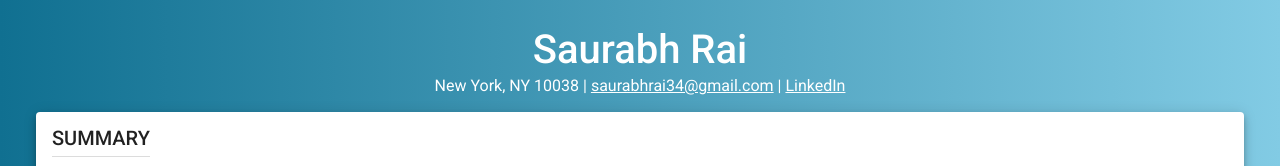
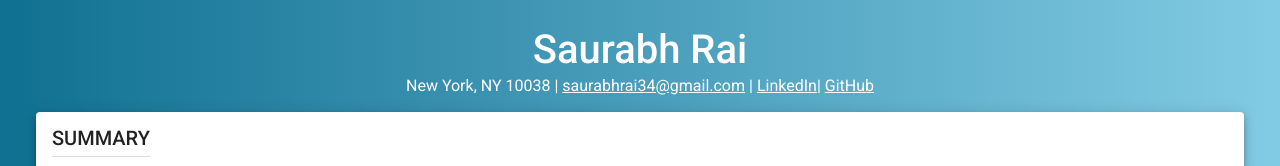
Before and after one commit to saurabh688/SaurabhRaiResume, an Angular app: page / in a window 1280 px wide. Shown: the top 166 px of the page. Built offline with nearby package versions, Linux system fonts and the light colour scheme.

Commit message:
Update app.component.html

```diff
--- a/src/app/app.component.html
+++ b/src/app/app.component.html
@@ -5,7 +5,7 @@
           Saurabh Rai
         </div>
         <div class="pageSubHeading">
-       New York, NY 10038 | <a  style="color: #fff;"target="_blank"  href = "mailto: saurabhrai34@gmail.com">saurabhrai34@gmail.com</a> | <a  style="color: #fff;"target="_blank" href="https://www.linkedin.com/in/saurabh-rai">LinkedIn</a>
+       New York, NY 10038 | <a  style="color: #fff;"target="_blank"  href = "mailto: saurabhrai34@gmail.com">saurabhrai34@gmail.com</a> | <a  style="color: #fff;"target="_blank" href="https://www.linkedin.com/in/saurabh-rai">LinkedIn</a>| <a  style="color: #fff;"target="_blank" href="https://github.com/saurabh688">GitHub</a>
         </div>
     </div>
 
```
